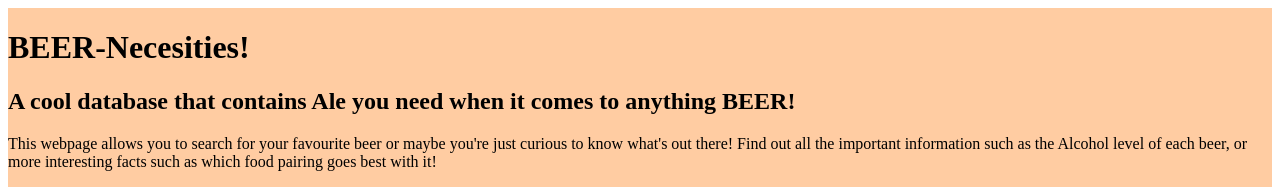
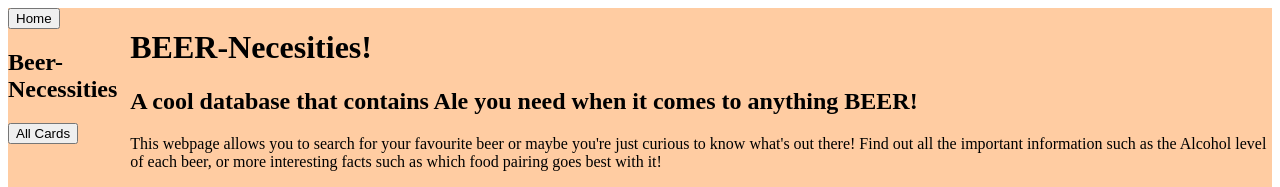
Before and after one commit to FaridahAbdulsalam/Punk-API-Project, a React (Vite) app: page / in a window 1280 px wide. Shown: the top 187 px of the page. Built offline with nearby package versions, Linux system fonts and the light colour scheme; no server answers.

Commit message:
Navigation Bar created

```diff
--- a/src/App.tsx
+++ b/src/App.tsx
@@ -8,6 +8,7 @@ import Pagination from "./Components/Pagination/Pagination";
 import Home from "./Components/Home/Home";
 import { BrowserRouter, Route, Routes } from "react-router-dom";
 import BeerInfo from "./Components/BeerInfo/BeerInfo";
+import NavigationBar from "./Components/NavigationBar/NavigationBar";
 
 const App = () => {
   const [beerData, setBeerData] = useState<Beer[]>([]);
@@ -100,6 +101,7 @@ const App = () => {
   return (
     <BrowserRouter>
       <div className="display">
+        <NavigationBar/>
         <Routes>
           <Route path="/" element={<Home beers={beerData} />} />
           <Route
--- /dev/null
+++ b/src/Components/NavigationBar/NavigationBar.tsx
@@ -0,0 +1,13 @@
+import "./NavigationBar.scss"
+
+const NavigationBar = () => {
+  return (
+    <nav className="nav-bar">
+      <button className="nav-bar__home">Home</button>
+      <h1 className="nav-bar__heading">Beer-Necessities</h1>
+      <button className="nav-bar__cards">All Cards</button>
+    </nav>
+  )
+}
+
+export default NavigationBar
```
Also changed, not shown: src/Components/NavigationBar/NavigationBar.scss (added).
